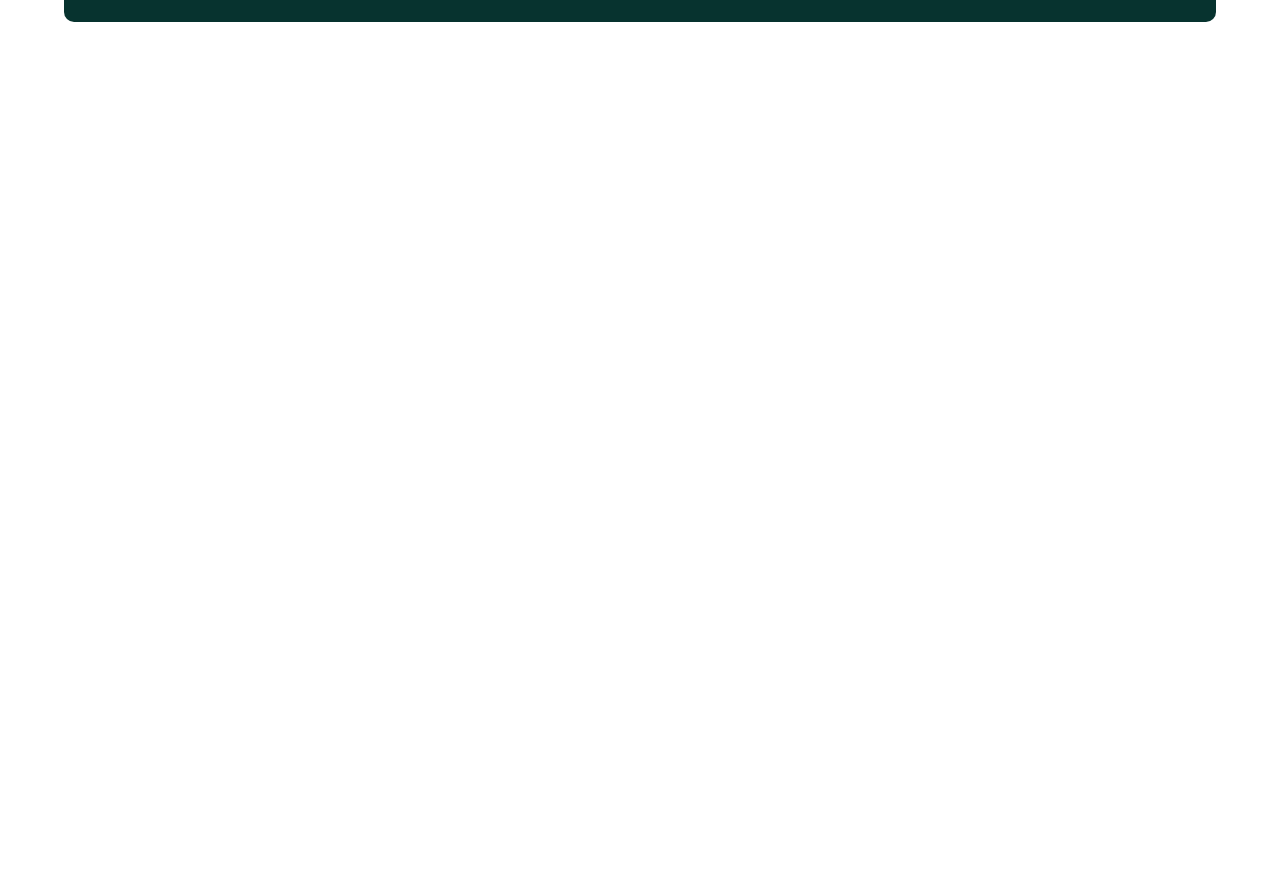
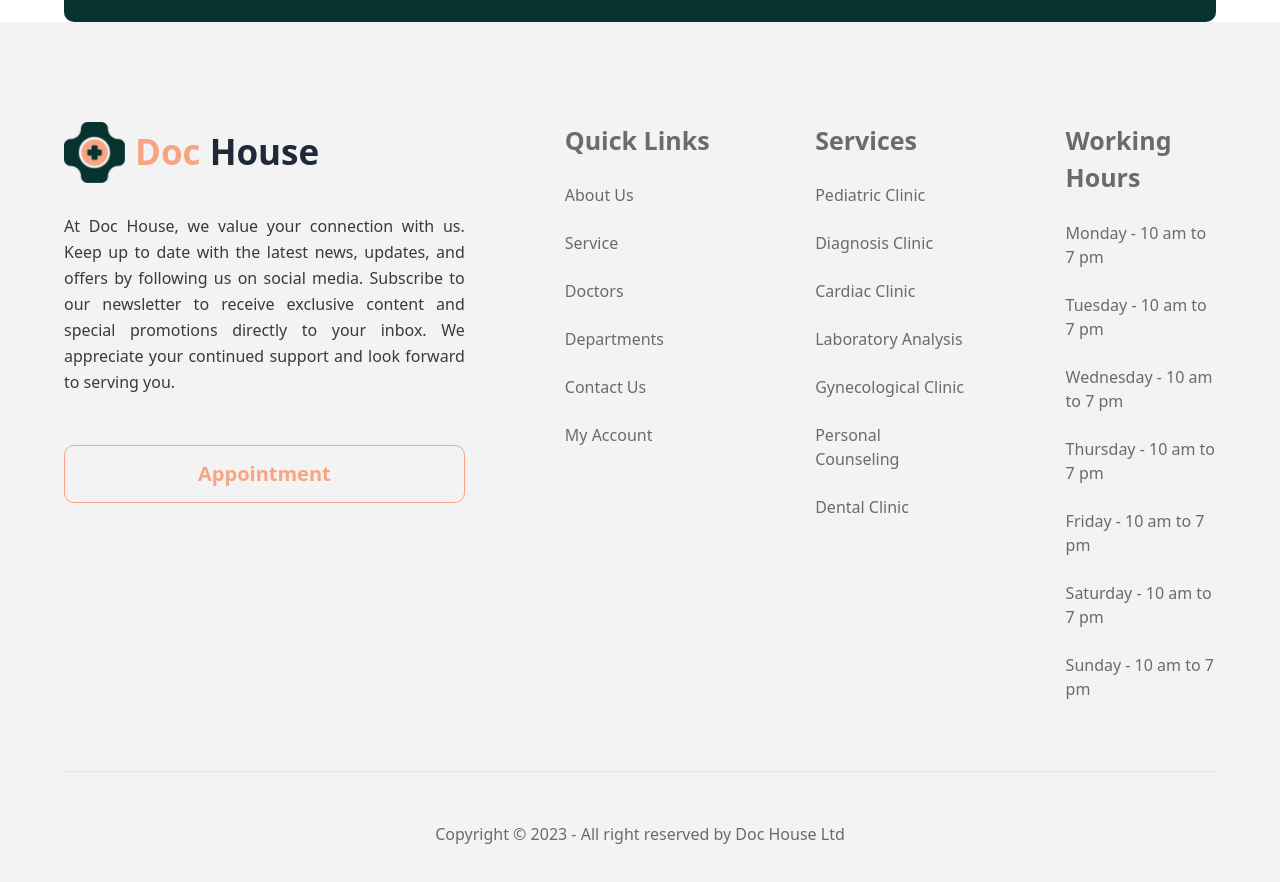
Before and after one commit to ijazhossain/doc-house-client, a React (Vite) app: page / in a window 1280 px wide. Shown: the part 3720-4602 px from the top of the page. Before the commit the page ends 3742 px from the top, so only its background shows below. Built offline with nearby package versions, Linux system fonts and the light colour scheme; no server answers.

Commit message:
footer added

```diff
--- /dev/null
+++ b/src/components/Shared/Footer.jsx
@@ -0,0 +1,57 @@
+import { Link } from "react-router-dom";
+import logo from '../../assets/black-logo.png'
+const Footer = () => {
+    const year = new Date().getFullYear()
+    return (
+        <div className="bg-[#F3F3F3] pt-[100px]">
+            <div className="w-[90%] mx-auto grid grid-cols-5 gap-[100px]">
+                <div className="col-span-2">
+
+                    <Link to='/' className={`flex items-center gap-[10px] `}>
+                        <img className='w-[61px] h-[61px]' src={logo} alt="" />
+                        <p className='text-[35px] font-bold'><span className='text-[#F7A582] '>Doc</span> House</p>
+                    </Link>
+
+                    <p className="leading-[26px] my-[30px] text-justify text-[#3B3A3A]">
+                        At Doc House, we value your connection with us. Keep up to date with the latest news, updates, and offers by following us on social media. Subscribe to our newsletter to receive exclusive content and special promotions directly to your inbox. We appreciate your continued support and look forward to serving you.
+                    </p>
+                    <button className="text-xl font-bold py-[14px] rounded-[10px] border border-[#F7A582] hover:bg-[rgb(247,165,130)] w-full text-[#F7A582] hover:text-white mt-5">Appointment</button>
+                </div>
+                <ul className="flex flex-col gap-6 text-[#6C6B6B]">
+                    <h3 className="text-[25px] font-bold">Quick Links</h3>
+                    <li>About Us</li>
+                    <li>Service</li>
+                    <li>Doctors</li>
+                    <li>Departments</li>
+                    <li>Contact Us</li>
+                    <li>My Account</li>
+                </ul>
+                <ul className="flex flex-col gap-6 text-[#6C6B6B]">
+                    <h3 className="text-[25px] font-bold">Services</h3>
+                    <li>Pediatric Clinic</li>
+                    <li>Diagnosis Clinic</li>
+                    <li>Cardiac Clinic</li>
+                    <li>Laboratory Analysis</li>
+                    <li>Gynecological Clinic</li>
+                    <li>Personal Counseling</li>
+                    <li>Dental Clinic</li>
+                </ul>
+                <ul className="flex flex-col gap-6 text-[#6C6B6B]">
+                    <h3 className="text-[25px] font-bold">Working Hours</h3>
+                    <li>Monday - 10 am to 7 pm</li>
+                    <li>Tuesday - 10 am to 7 pm</li>
+                    <li>Wednesday - 10 am to 7 pm</li>
+                    <li>Thursday - 10 am to 7 pm</li>
+                    <li>Friday - 10 am to 7 pm</li>
+                    <li>Saturday - 10 am to 7 pm</li>
+                    <li>Sunday - 10 am to 7 pm</li>
+                </ul>
+
+            </div>
+            <hr className="mt-[70px] bg-[#CECECE] h-[1px] w-[90%] mx-auto" />
+            <p className="text-center py-[50px] text-[#6C6B6B]">Copyright © {year} - All right reserved by Doc House Ltd</p>
+        </div>
+    );
+};
+
+export default Footer;
--- a/src/pages/Home/Home/Home.jsx
+++ b/src/pages/Home/Home/Home.jsx
@@ -1,3 +1,4 @@
+import Footer from "../../../components/Shared/Footer";
 import Banner from "../Banner/Banner";
 import Contact from "../Contact/Contact";
 import Doctors from "../Doctors/Doctors";
@@ -15,7 +16,7 @@ const Home = () => {
             <Reviews></Reviews>
             <Doctors></Doctors>
             <Contact></Contact>
-
+            <Footer></Footer>
         </div>
     );
 };
```
Also changed, not shown: src/assets/black-logo.png (added).
